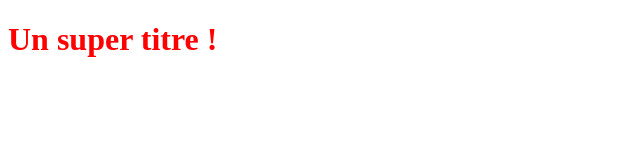
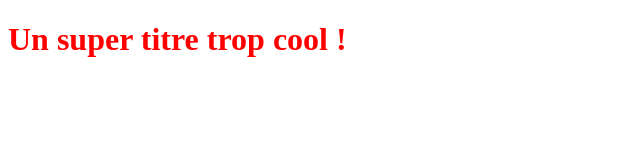
Before and after one commit to NicoJacqueTri/OpenClassroomsproject, a plain HTML site: page index.html in a window 1280 px wide. Shown: the whole page, without its empty margins (0-640 px from the left). Drawn offline with Linux system fonts and the light colour scheme.

Commit message:
MOdification du titre H1

```diff
--- a/index.html
+++ b/index.html
@@ -5,6 +5,6 @@
     <link rel="stylesheet" type="text/css" href="styles.css">
 </head>
 <body>
-    <h1>Un super titre !</h1>
+    <h1>Un super titre trop cool !</h1>
 </body>
 </html>
```
